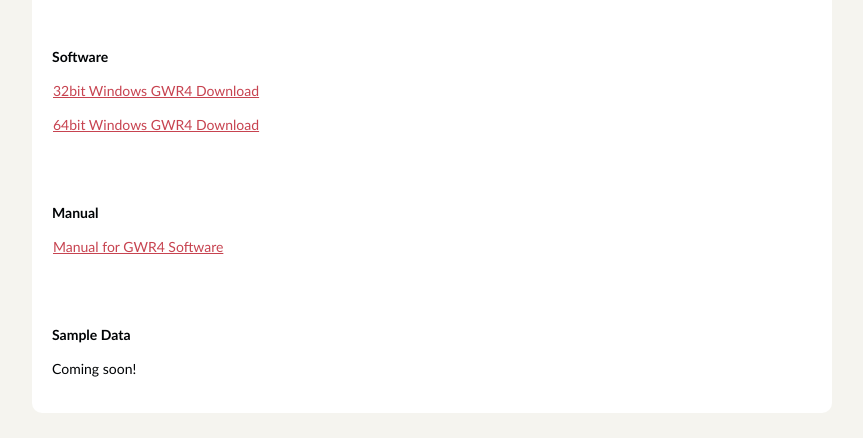
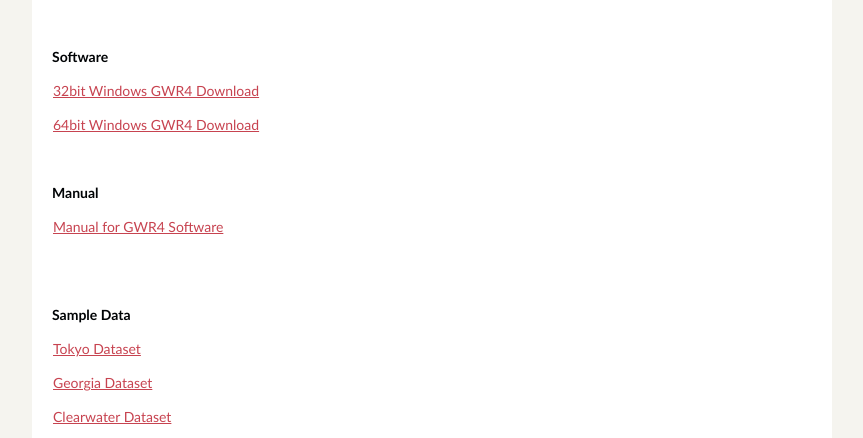
Before and after one commit to gwrtools/gwrtools.github.io, a plain HTML site: page author/taylor-oshan.html in a window 1280 px wide. Shown: the part 308-746 px from the top of the page, without its empty margins (208-1071 px from the left). Drawn offline with Linux system fonts and the light colour scheme.

Commit message:
Update documentation

```diff
--- a/author/taylor-oshan.html
+++ b/author/taylor-oshan.html
@@ -43,7 +43,6 @@
 <p><a class="reference external" href="https://raw.githubusercontent.com/gwrtools/gwr4/master/GWR408_setup_win64.exe">64bit Windows GWR4 Download</a></p>
 <div class="line-block">
 <div class="line"><br /></div>
-<div class="line"><br /></div>
 </div>
 <p><strong>Manual</strong></p>
 <p><a class="reference external" href="https://raw.githubusercontent.com/gwrtools/gwr4/master/GWR4manual_409.pdf">Manual for GWR4 Software</a></p>
@@ -52,7 +51,9 @@
 <div class="line"><br /></div>
 </div>
 <p><strong>Sample Data</strong></p>
-<p>Coming soon!</p>
+<p><a class="reference external" href="https://raw.githubusercontent.com/gwrtools/gwr4/master/tokyo.zip">Tokyo Dataset</a></p>
+<p><a class="reference external" href="https://raw.githubusercontent.com/gwrtools/gwr4/master/georgia.zip">Georgia Dataset</a></p>
+<p><a class="reference external" href="https://raw.githubusercontent.com/gwrtools/gwr4/master/clearwater.zip">Clearwater Dataset</a></p>
                 </article>
             </aside><!-- /#featured -->
         <section id="extras" class="body">
```
Also changed, not shown: category/gwr.html (+3 -2 lines), gwr4-downloads.html (+3 -2 lines), index.html (+3 -2 lines).
